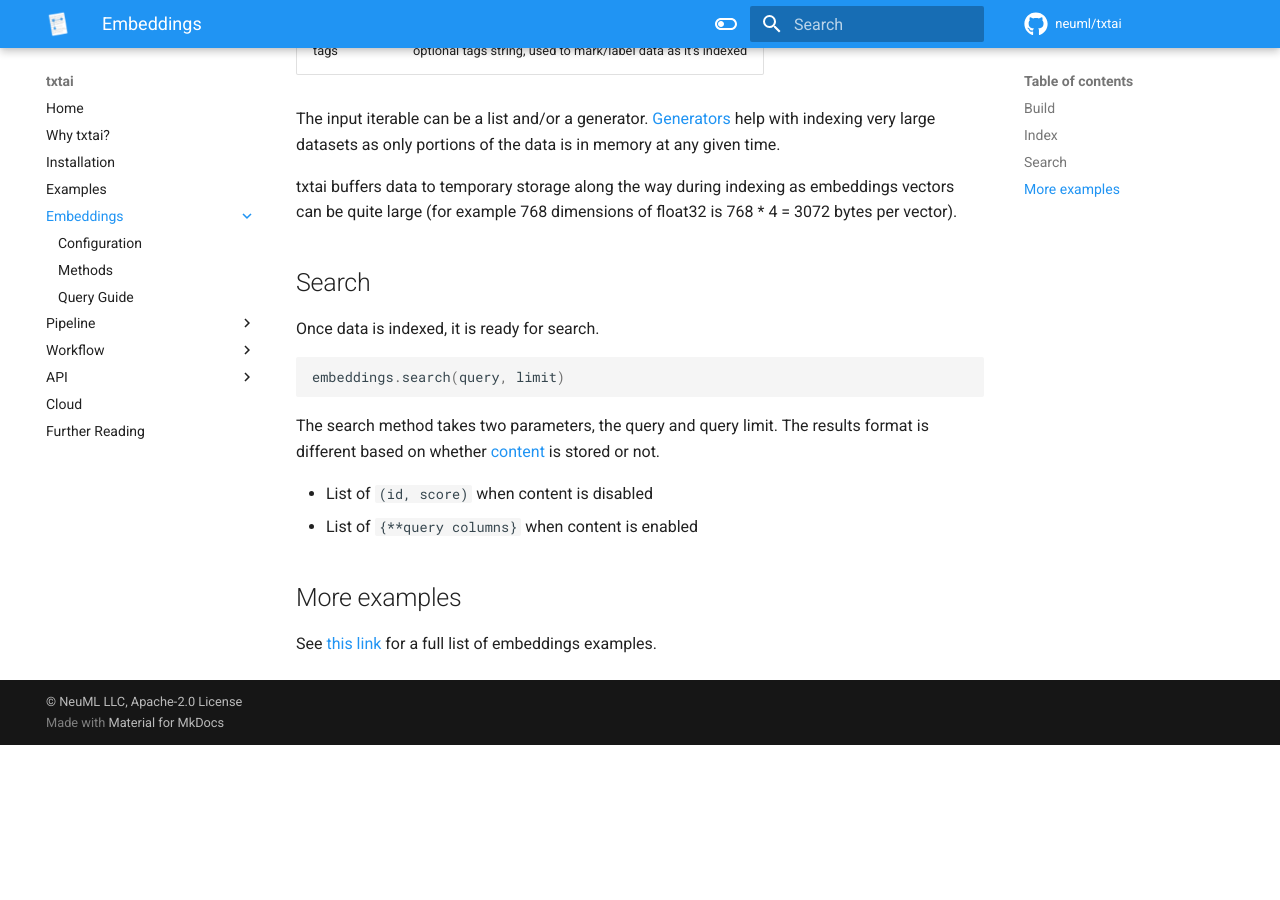
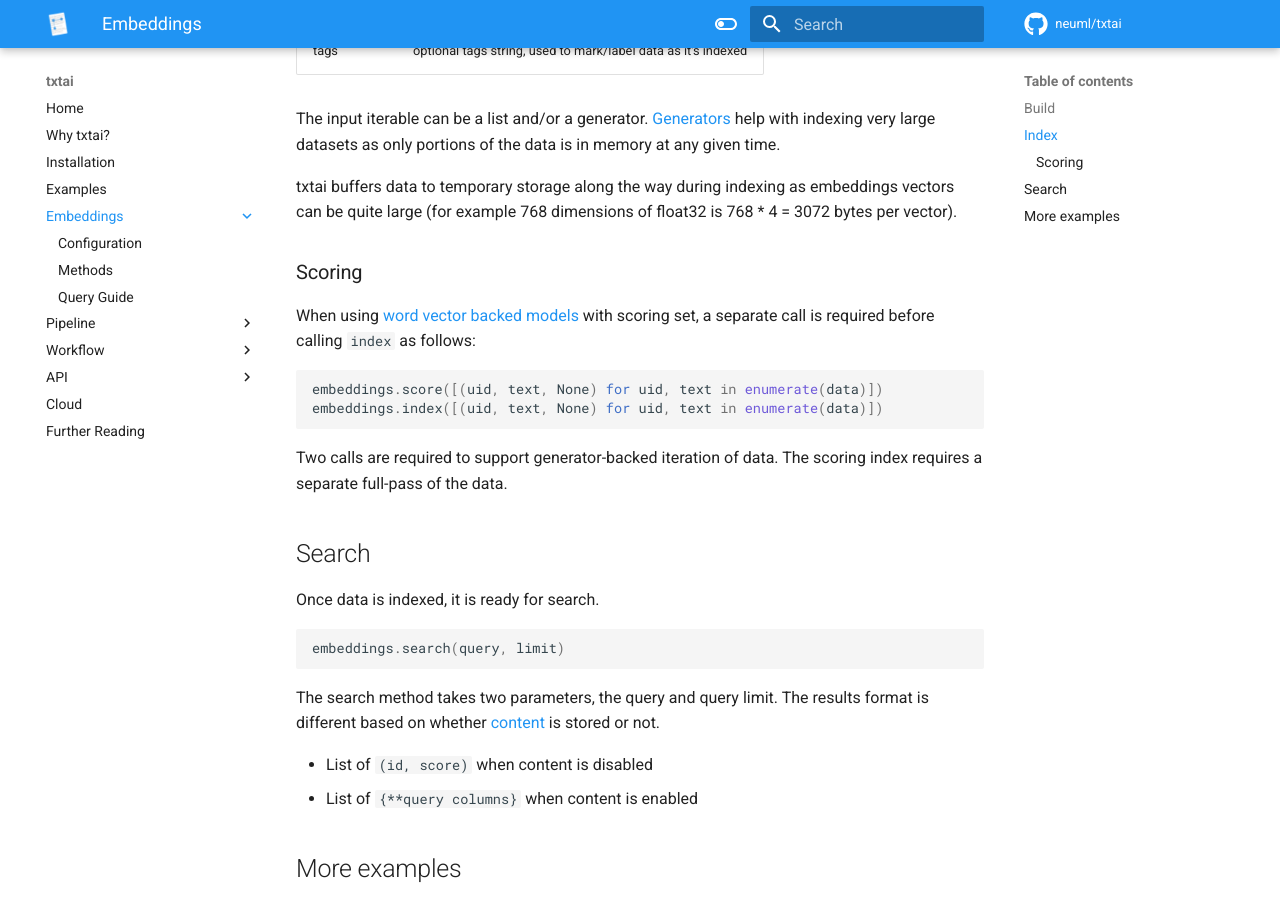
Before and after one commit to neuml/txtai, an MkDocs documentation site: the page built from docs/embeddings/index.md, in a window 1280 px wide and 900 px high, scrolled down 1857 px. Built offline with MkDocs 1.6.1 and Material for MkDocs 9.7.7, drawn with Linux system fonts in a browser that asks for light colours; comment, search, counter and statistics services are not loaded; before the commit the page ends 2602 px from its top, so only the background shows below that.

Commit message:
Add clarification on building word vector backed models with scoring #247

````diff
--- a/docs/embeddings/index.md
+++ b/docs/embeddings/index.md
@@ -71,6 +71,16 @@ The input iterable can be a list and/or a generator. [Generators](https://wiki.p
 
 txtai buffers data to temporary storage along the way during indexing as embeddings vectors can be quite large (for example 768 dimensions of float32 is 768 * 4 = 3072 bytes per vector).
 
+### Scoring
+When using [word vector backed models](./configuration#words) with scoring set, a separate call is required before calling `index` as follows:
+
+```python
+embeddings.score([(uid, text, None) for uid, text in enumerate(data)])
+embeddings.index([(uid, text, None) for uid, text in enumerate(data)])
+```
+
+Two calls are required to support generator-backed iteration of data. The scoring index requires a separate full-pass of the data.
+
 ## Search
 
 Once data is indexed, it is ready for search.
````
